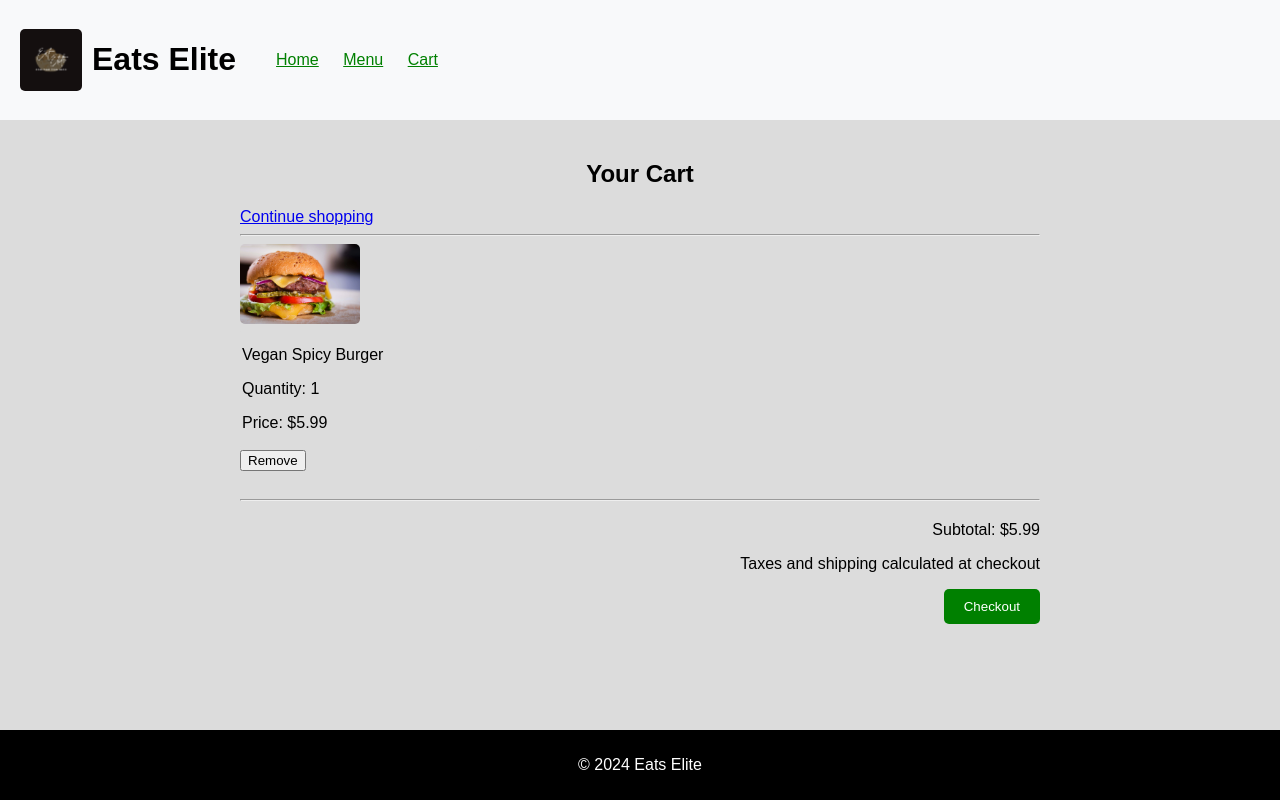
After one commit to purplegeminii/E-Commerce-Website, a PHP site: page /view/cart.php in a window 1280 px wide. The commit adds this page. Run offline with PHP 8.4, Linux system fonts and the light colour scheme.

Commit message:
cart page by Nhyira

```diff
--- /dev/null
+++ b/css/cart.css
@@ -0,0 +1,98 @@
+body {
+    font-family: Arial, sans-serif;
+    margin: 0;
+    padding: 0;
+    background-color: gainsboro;
+}
+
+header {
+    background-color: #f8f9fa;
+    padding: 20px;
+    text-align: center;
+}
+.logo-container {
+
+    display: flex;
+    align-items: center;
+}
+img {
+    width: 5%;
+    border-radius: 5px;
+    margin-right: 10px;
+}
+
+nav ul {
+    list-style-type: none;
+    margin: 0;
+    padding: 20;
+    align-items: right;
+}
+
+nav ul li {
+    display: inline;
+    margin-right: 20px;
+}
+
+nav ul li a {
+    text-decoration:underline;
+    color: green;
+}
+
+main {
+    padding: 20px;
+}
+
+.cart {
+    margin: auto;
+    max-width: 800px;
+}
+
+.cart h2 {
+    text-align: center;
+}
+
+.cart-items {
+    display: flex;
+    flex-wrap: wrap;
+    justify-content: space-between;
+}
+
+.cart-item {
+    margin-bottom: 20px;
+    width: 30%;
+}
+
+.cart-item img {
+    width: 50%;
+    border-radius: 5px;
+}
+
+.item-details {
+    padding: 2px;
+    background-color: gainsboro;
+    border-radius: 5px;
+}
+
+.cart-total {
+    margin-top: 20px;
+    text-align: right;
+}
+
+.checkout-button {
+    padding: 10px 20px;
+    background-color: green;
+    color: #fff;
+    border: none;
+    border-radius: 5px;
+    cursor: pointer;
+}
+
+footer {
+    background-color: black;
+    color: #fff;
+    text-align: center;
+    padding: 10px 0;
+    position: fixed;
+    bottom: 0;
+    width: 100%;
+}
--- /dev/null
+++ b/functions/calc_cart_total.php
@@ -0,0 +1 @@
+<?php
--- a/menu/kfcMenu.php
+++ b/menu/kfcMenu.php
@@ -39,7 +39,8 @@ $_SESSION['rest_url'] = '../menu/kfcMenu.php';
                 <div class="menu-item-details">
                     <h2 class="menu-item-name"><?= $item['Name']?></h2>
                     <p class="menu-item-price">$<?= $item['Price']?></p>
-                    <a href="../actions/add_to_cart_action.php?item_id=<?= $item['Item_ID'] ?>"><button class="add-to-cart-button">Add to Cart</button></a>
+<!--                    <a href="../actions/add_to_cart_action.php?item_id=--><?php //= $item['Item_ID'] ?><!--"><button class="add-to-cart-button">Add to Cart</button></a>-->
+                    <button class="add-to-cart-button" data-itemId="<?= $item['Item_ID'] ?>">Add to Cart</button>
                 </div>
             </div>
             <?php endforeach; ?>
--- /dev/null
+++ b/view/cart.php
@@ -0,0 +1,53 @@
+<!DOCTYPE html>
+<html lang="en">
+<head>
+    <meta charset="UTF-8">
+    <meta name="viewport" content="width=device-width, initial-scale=1.0">
+    <title>Cart</title>
+    <link rel="stylesheet" href="../css/cart.css">
+</head>
+<body>
+    <header>
+        <div class="logo-container">
+            <img src="../images/Eats Elite Logo.jpg" alt="Eats Elite">
+            <h1>Eats Elite</h1>
+
+            <nav>
+                <ul>
+                    <li><a href="../index.php">Home</a></li>
+                    <li><a href="../menu/kfcMenu.php">Menu</a></li>
+                    <li><a href="../view/cart.php">Cart</a></li>
+                </ul>
+            </nav>
+        </div>
+
+    </header>
+    <main>
+        <section class="cart">
+            <h2>Your Cart</h2><a href="../menu/kfcMenu.php">Continue shopping</a>
+            <hr>
+            <div class="cart-items">
+                <div class="cart-item">
+                    <img src="../images/Burger.jpg" alt="Burger">
+                    <div class="item-details">
+                        <p>Vegan Spicy Burger</p>
+                        <p>Quantity: 1</p>
+                        <p>Price: $5.99</p>
+                    </div>
+                    <button class="remove-item">Remove</button>
+                </div>
+                <!-- More cart items can be added here -->
+            </div>
+            <hr>
+            <div class="cart-total">
+                <p>Subtotal: $5.99</p>
+                <p>Taxes and shipping calculated at checkout</p>
+                <button class="checkout-button">Checkout</button>
+            </div>
+        </section>
+    </main>
+    <footer>
+        <p>&copy; 2024 Eats Elite</p>
+    </footer>
+</body>
+</html>
```
Also changed, not shown: js/kfcMenu.js (+32 -4 lines), images/Burger.jpg (added), images/Eats Elite Logo.jpg (added).
